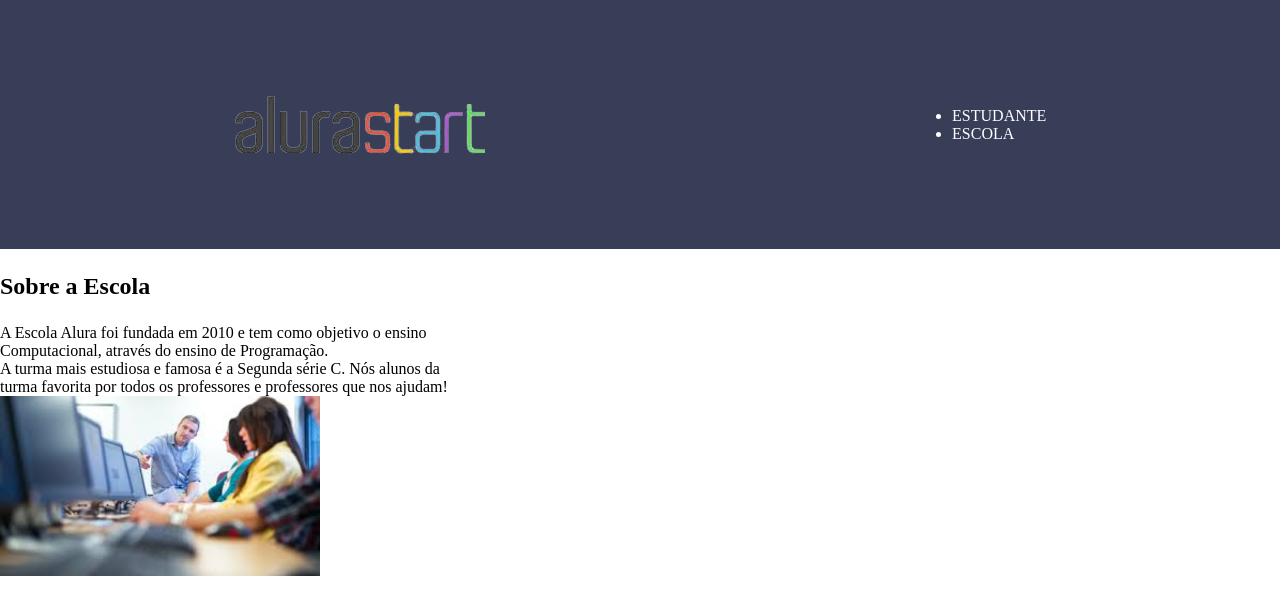
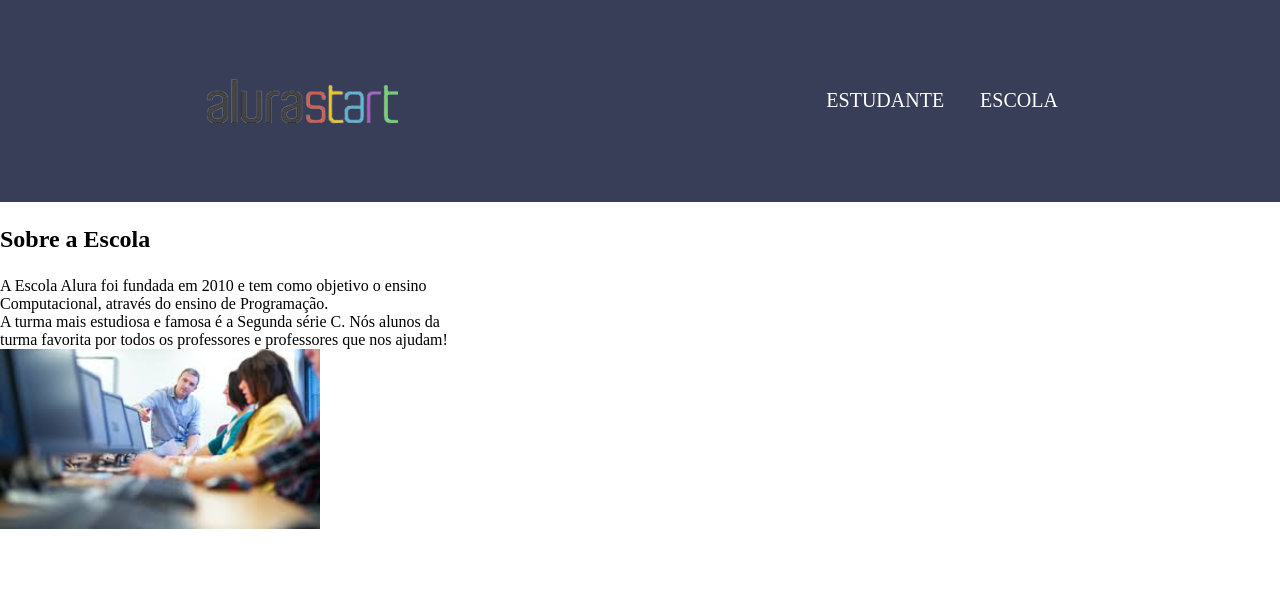
Before and after one commit to Williansanbri/brito.willian, a plain HTML site: page index.html in a window 1280 px wide. Drawn offline with Linux system fonts and the light colour scheme.

Commit message:
Página pronta

```diff
--- a/index.html
+++ b/index.html
@@ -10,10 +10,10 @@
 
 <body>
     <header class="cabecalho">
-        <img src="./img/alurastartlogo1.png" alt="logo da alura start">
-        <ul class="cabecalho-lista">
-            <li class=”cabecalho-lista-item”>ESTUDANTE</li>
-            <li class=”cabecalho-lista-item”>ESCOLA</li>
+        <img class="cabecalho-imagem" src="./img/alurastartlogo1.png" alt="logo da alura start">
+        <ul>
+            <li class="cabecalho-lista-item">ESTUDANTE</li>
+            <li class="cabecalho-lista-item">ESCOLA</li>
         </ul>
     </header>
 
--- a/style.css
+++ b/style.css
@@ -14,6 +14,7 @@
 
 .cabecalho-imagem {
     width: 15%;
+    height: 15%;
 }
 
 .cabecalho-lista-item {
```
